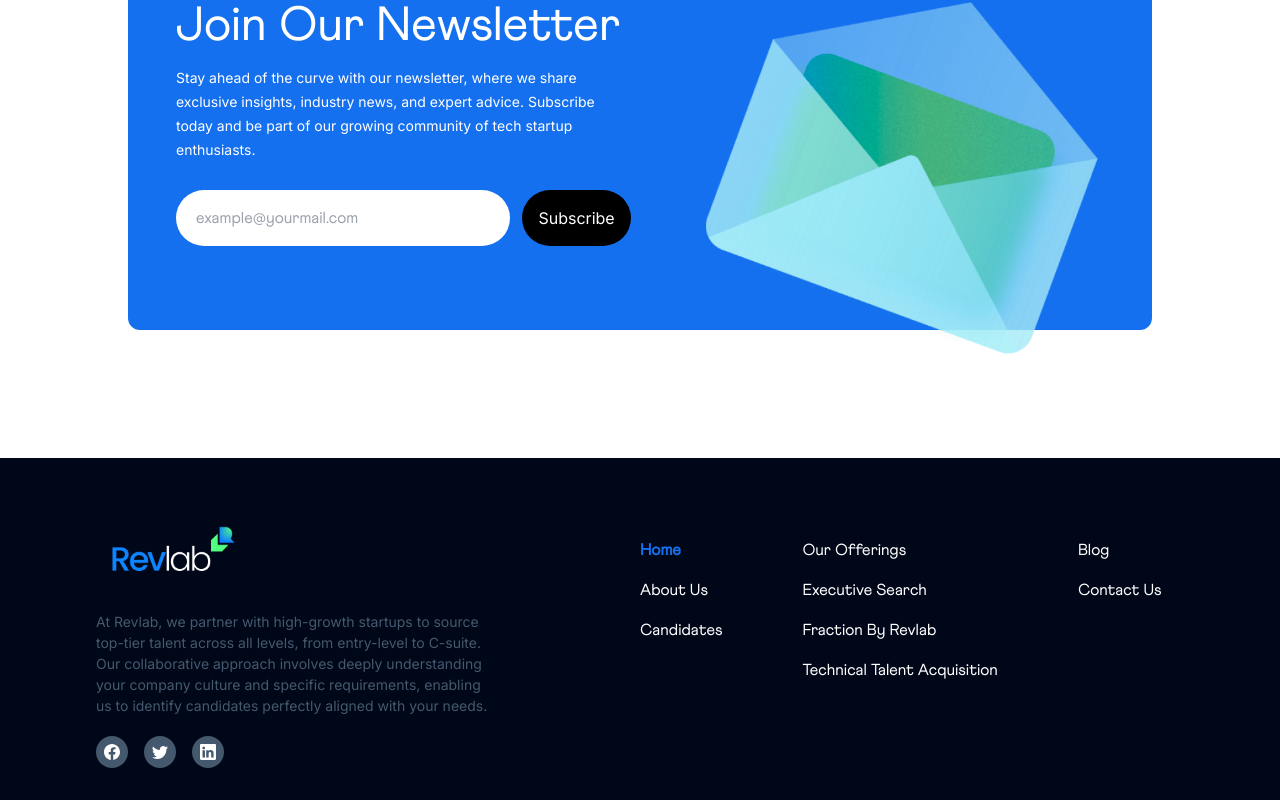
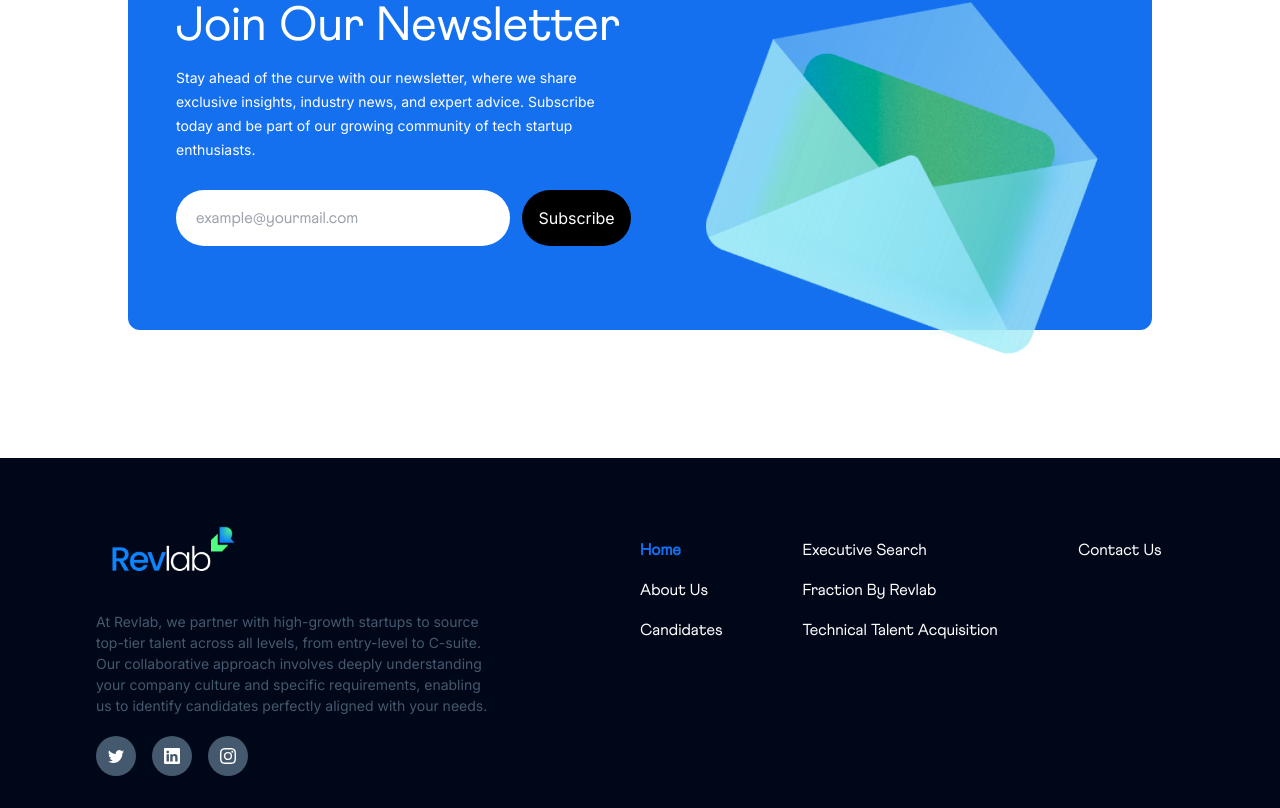
Before and after one commit to GABRIELOFGOD/framer, a React (Vite) app: page / in a window 1280 px wide. Shown: the part 6674-7482 px from the top of the page. Built offline with nearby package versions, Linux system fonts and the light colour scheme.

Commit message:
Finally live

```diff
--- a/components/BenefitCard.jsx
+++ b/components/BenefitCard.jsx
@@ -27,7 +27,7 @@ const BenefitCard = ({content}) => {
       animate={mainControl}
       transition={{ duration: 0.5, delay: 1 }}
     className='md:h-[100px] md:my-0 my-3 overflow-hidden flex rounded-[20px] popi border-2 border-gray-200 w-full'>
-        <div className="md:w-[100px] w-[80px] my-auto"><img className='w-full ' src={content.icon} alt="benefit-Image" /></div>
+        <div className="md:w-[100px] w-[80px] my-auto"><img loading='lazy' className='w-full ' src={content.icon} alt="benefit-Image" /></div>
         <div className='p-3 text-xs my-auto w-[70%]'>
             <p className='pb-3 font-bold text-black'>{content.topic}</p>
             <p className='text-textGray text-[12px] md:text-md font-[700]'>{content.text}</p>
--- a/components/Footer.jsx
+++ b/components/Footer.jsx
@@ -1,6 +1,6 @@
 import React from 'react'
 
-import { BsFacebook, BsTwitter, BsLinkedin } from 'react-icons/bs'
+import { BsFacebook, BsTwitter, BsLinkedin, BsInstagram } from 'react-icons/bs'
 import { Link } from 'react-router-dom'
 import { NavLink } from 'react-router-dom'
 
@@ -22,10 +22,10 @@ const Footer = () => {
   ]
 
   const quickLink = [
-    {
-      text: 'Our Offerings',
-      path: ''
-    },
+    // {
+    //   text: 'Our Offerings',
+    //   path: ''
+    // },
     {
       text: 'Executive Search',
       path: '/#executive'
@@ -41,10 +41,10 @@ const Footer = () => {
   ]
 
   const blog = [
-    {
-      text: 'blog',
-      path: ''
-    },
+    // {
+    //   text: 'blog',
+    //   path: ''
+    // },
     {
       text: 'contact us',
       path: '/contact'
@@ -52,18 +52,22 @@ const Footer = () => {
   ]
 
   const social = [
-    {
-      icon: <BsFacebook />,
-      link: ''
-    },
+    // {
+    //   icon: <BsFacebook />,
+    //   link: ''
+    // },
     {
       icon: <BsTwitter />,
-      link: ''
+      link: 'https://x.com/revlabafrica?s=21&t=aSKeP5XmBTV55S4cYP-g6A'
     },
     {
       icon: <BsLinkedin />,
-      link: ''
-    }
+      link: 'https://www.linkedin.com/company/revlab-inc/'
+    },
+    {
+        icon: <BsInstagram />,
+        link: 'https://instagram.com/revlab_africa?igshid=NGVhN2U2NjQ0Yg=='
+    },
   ]
 
   return (
@@ -74,9 +78,7 @@ const Footer = () => {
         <div className='flex gap-4'>
           {
             social.map((icon, index) => (
-              <Link to={icon.link} key={index}>
-                <div className='text-primary p-2 rounded-full bg-textGray'>{icon.icon}</div>
-              </Link>
+              <Link className='text-primary p-3 rounded-full bg-textGray' to={icon.link} key={index}>{icon.icon}</Link>
             ))
           }
         </div>
--- a/components/Hiring.jsx
+++ b/components/Hiring.jsx
@@ -70,7 +70,7 @@ const Hiring = () => {
                 <p className='text-secondary font-bold text-sm'>THE PROBLEM</p>
                 <h2 className=' md:test md:leading-[5rem] md:text-7xl text-[30px] leading-8 py-3 md:py-6 '>Hiring a Top Executive is <div className="span text-secondary">Tough</div></h2>
                 <p className='text-textGray text-[12px] md:text-md md:leading-7 md:w-[350px]'>Founders spend too much time and money to hire key executives, often needing to replace them in a couple of years anyway.</p>
-                <img className='full mx-auto my-10 md:my-3' src="Images/illustration.png" alt="Illustration-Image" />
+                <img loading='lazy' className='full mx-auto my-10 md:my-3' src="Images/illustration.png" alt="Illustration-Image" />
             </div>
             <div className="flex-1">
                 <RoleCard details={contents[0]} />
@@ -82,7 +82,7 @@ const Hiring = () => {
             <div className=" md:w-[500px] flex md:mr-[-50px] flex-col md:right-3">
                 <p className='text-secondary font-bold text-sm'>THE SOLUTION</p>
                 <h2 className=' md:test md:leading-[5rem] md:w-[400px] md:text-7xl text-[30px] py-3 md:py-6 '>How <span className="text-secondary">Fraction</span> works?</h2>
-                <p className='text-textGray text-[12px] text-md md:leading-7 md:w-[350px]'>Use Revlab’s marketplace of vetted fractional executives.</p>
+                <p className='text-textGray text-[12px] md:text-md md:leading-7 md:w-[350px]'>Use Revlab’s marketplace of vetted fractional executives.</p>
                 <img className='full mt-12' src="Images/Revlabs illustrationaaaa.png" alt="Illustration-Image" />
             </div>
             <div className=" md:w-[700px]">
--- a/components/SubmitCv.jsx
+++ b/components/SubmitCv.jsx
@@ -1,6 +1,7 @@
 import React from 'react'
 import { useRef, useEffect } from 'react'
 import { motion, useInView, useAnimation } from 'framer-motion'
+import { Link } from 'react-router-dom'
 
 const SubmitCv = () => {
 
@@ -28,7 +29,7 @@ const SubmitCv = () => {
       transition={{ duration: 0.5, delay: 1 }}
     className='bg-dark mx-auto items-center w-full text-center justify-center flex flex-col px-3 py-12 md:py-0 md:h-[400px]'>
         <h2 className='md:text-5xl text-[30px] md:leading-[4rem] text-primary pb-5'>Submit your CV and other Informations to get started</h2>
-        <button className='rounded-[35px] bg-primary md:py-4 py-3 px-4 md:px-8 w-fit'>Submit your CV</button>
+        <button className='rounded-[35px] bg-primary md:py-4 py-3 px-4 md:px-8 w-fit'><Link to='https://forms.zohopublic.com/revlabincorporation/form/SubmiyourCV/formperma/kBL9nlRbS2G9Z9Jm-g7Pob0BYnYb875mguwswZRl9dI'>Submit your CV</Link></button>
     </motion.div>
   )
 }
--- a/pages/Contact.jsx
+++ b/pages/Contact.jsx
@@ -9,20 +9,20 @@ const Contact = () => {
     const social = [
         {
             icon: <BsTwitter />,
-            path: ''
+            path: 'https://x.com/revlabafrica?s=21&t=aSKeP5XmBTV55S4cYP-g6A'
         },
         {
             icon: <BsLinkedin />,
-            path: ''
+            path: 'https://www.linkedin.com/company/revlab-inc/'
         },
         {
             icon: <BsInstagram />,
             path: 'https://instagram.com/revlab_africa?igshid=NGVhN2U2NjQ0Yg=='
         },
-        {
-            icon: <BsYoutube />,
-            path: ''
-        }
+        // {
+        //     icon: <BsYoutube />,
+        //     path: ''
+        // }
     ]
 
   return (
--- a/src/index.css
+++ b/src/index.css
@@ -260,7 +260,7 @@ button, p{
     position: absolute;
     padding: 30px 50px;
     background: white;
-    top: 60px;
+    top: 50px;
     left: 0;
     transition: .5s;
 }
```
Also changed, not shown: 1 other file (tests, documents, lock files or other folders).
